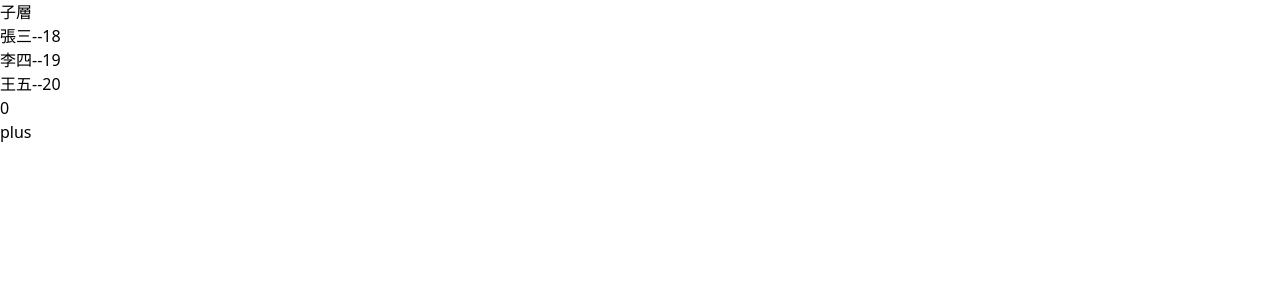
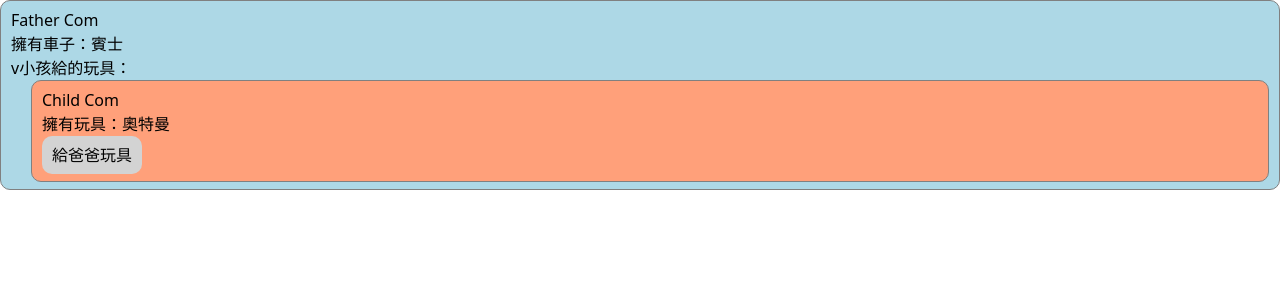
Before and after one commit to en-ian-0131/vue-practice, a Vue app: page / in a window 1280 px wide. Shown: the top 300 px of the page. Built offline with nearby package versions, Linux system fonts and the light colour scheme.

Commit message:
props(子傳父)

```diff
--- a/src/App.vue
+++ b/src/App.vue
@@ -1,22 +1,7 @@
 <template>
-  <Person a="哈哈" :list="personList" />
-  <!-- <RouterLink to="/" active-class="" />
-  <RouterView /> -->
-
+  <PropsCom />
 </template>
 
 <script setup lang="ts">
-import { reactive } from "vue";
-import Person from "./Test.vue";
-import type { Persons } from "./person";
-import { RouterView, RouterLink, useRoute } from "vue-router";
-
-const route = useRoute();
-console.log("route", route);
-
-const personList: Persons[] = reactive([
-  { id: "01", name: "張三", age: 18 },
-  { id: "02", name: "李四", age: 19 },
-  { id: "03", name: "王五", age: 20 },
-]);
+import PropsCom from "./pages/PropsCom/index.vue";
 </script>
--- a/src/main.ts
+++ b/src/main.ts
@@ -8,7 +8,7 @@ import { createPinia } from "pinia";
 const vm = createApp(App);
 // const vm = createApp(KKday);
 const pinia = createPinia()
-vm.use(pinia)
-vm.use(router)
+// vm.use(pinia)
+// vm.use(router)
 
 vm.mount("#app");
--- /dev/null
+++ b/src/pages/PropsCom/components/ChildCom.vue
@@ -0,0 +1,36 @@
+<template>
+  <div class="childClass">
+    <div>Child Com</div>
+    <div>擁有玩具：{{ toy }}</div>
+    <button type="button" @click="sendToy(toy)">給爸爸玩具</button>
+  </div>
+</template>
+
+<script lang="ts">
+export default {
+  name: "ChildCom",
+};
+</script>
+
+<script setup lang="ts">
+import { ref } from "vue";
+defineProps(["getChildToy", "sendToy"]);
+
+const toy = ref("奧特曼");
+</script>
+
+<style scoped>
+.childClass {
+  border: 1px solid gray;
+  background-color: lightsalmon;
+  border-radius: 10px;
+  padding: 7px 10px;
+  margin-left: 20px;
+}
+
+button {
+  background-color: lightgray;
+  border-radius: 10px;
+  padding: 7px 10px;
+}
+</style>
--- /dev/null
+++ b/src/pages/PropsCom/components/FatherCom.vue
@@ -0,0 +1,34 @@
+<template>
+  <div class="fatherClass">
+    <div>Father Com</div>
+    <div>擁有車子：{{ car }}</div>
+    <div>v小孩給的玩具：{{ getChildToy }}</div>
+    <ChildCom :sendToy="getToy" />
+  </div>
+</template>
+
+<script lang="ts">
+export default {
+  name: "FatherCom",
+};
+</script>
+
+<script setup lang="ts">
+import { ref } from "vue";
+import ChildCom from "./ChildCom.vue";
+const car = ref("賓士");
+const getChildToy = ref("");
+
+const getToy = (value: string) => {
+    getChildToy.value = value
+};
+</script>
+
+<style scoped>
+.fatherClass {
+  border: 1px solid gray;
+  background-color: lightblue;
+  border-radius: 10px;
+  padding: 7px 10px;
+}
+</style>
--- /dev/null
+++ b/src/pages/PropsCom/index.vue
@@ -0,0 +1,13 @@
+<template>
+  <FatherCom />
+</template>
+
+<script lang="ts">
+export default {
+  name: "PropsCom",
+};
+</script>
+
+<script setup lang="ts">
+import FatherCom from "./components/FatherCom.vue";
+</script>
```
